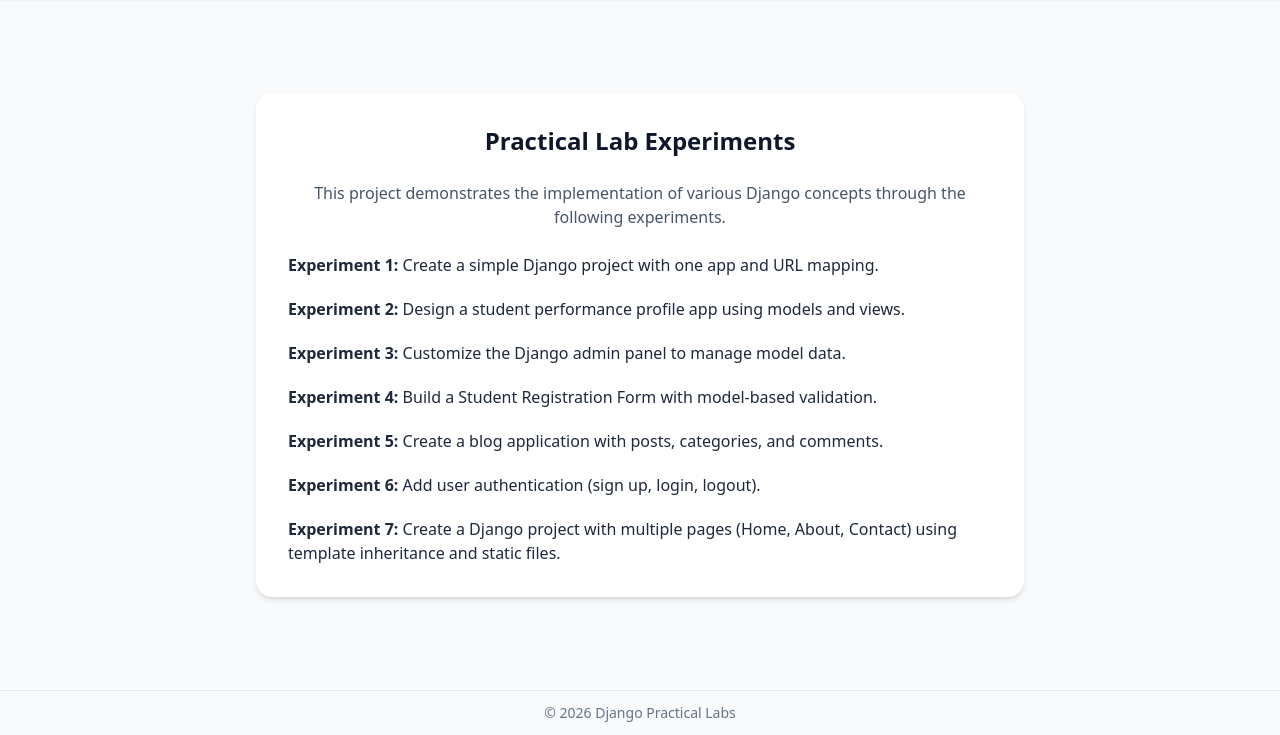
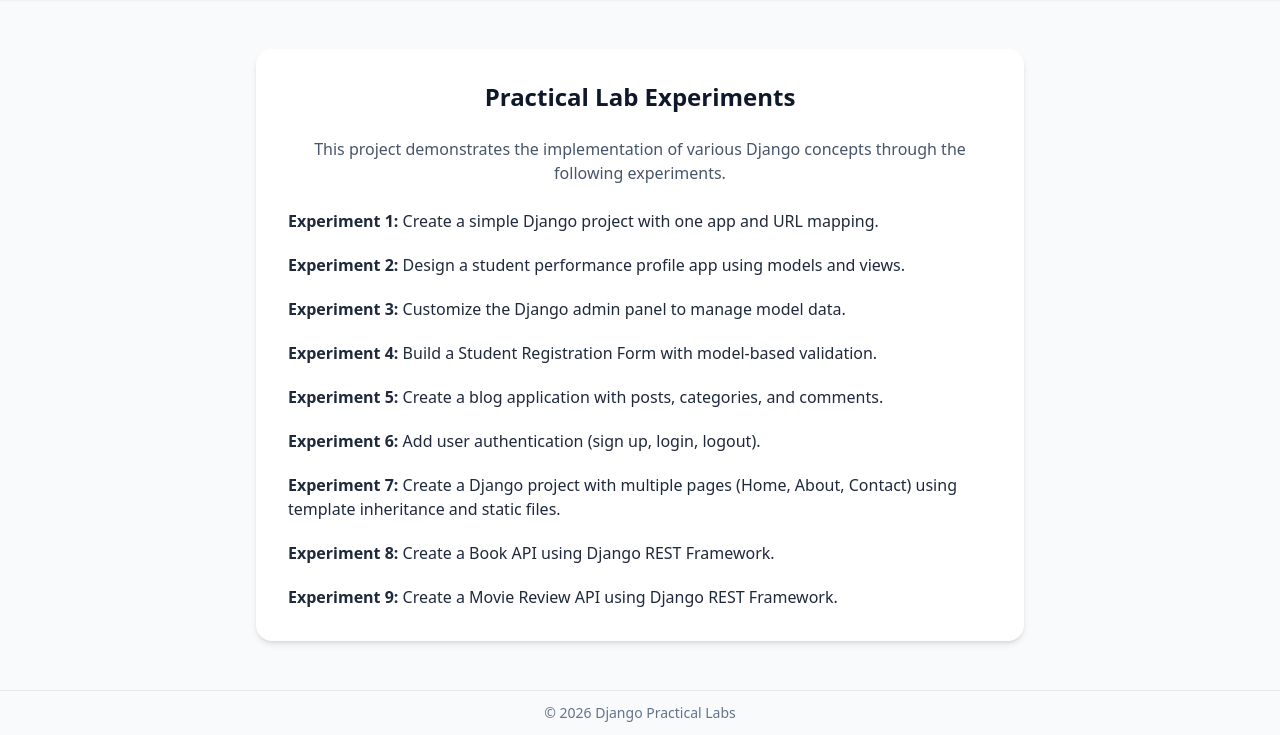
Before and after one commit to 04Priyanshuuuu/DjangoPracticals, a Django app: page /about/ in a window 1280 px wide. Shown: the part 65-800 px from the top of the page. Run offline with Django 5.2, Linux system fonts and the light colour scheme; some libraries are stand-ins or nearby versions.

Commit message:
updated about

```diff
--- a/templates/about.html
+++ b/templates/about.html
@@ -52,6 +52,15 @@
             <span class="font-semibold">Experiment 7:</span>
             Create a Django project with multiple pages (Home, About, Contact) using template inheritance and static files.
         </div>
+        <div>
+    <span class="font-semibold">Experiment 8:</span>
+    Create a Book API using Django REST Framework.
+</div>
+
+<div>
+    <span class="font-semibold">Experiment 9:</span>
+    Create a Movie Review API using Django REST Framework.
+</div>
 
     </div>
 
```
